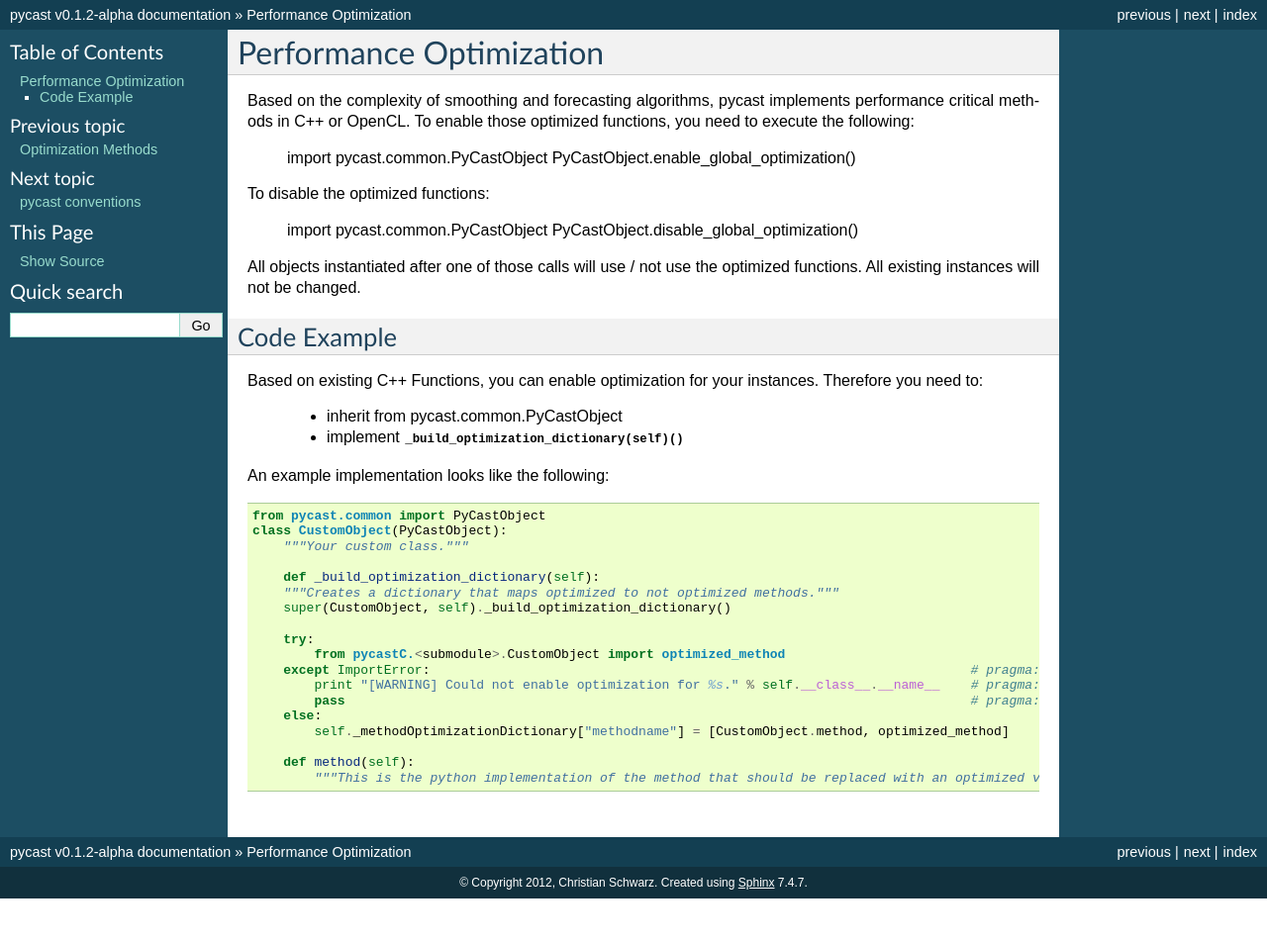
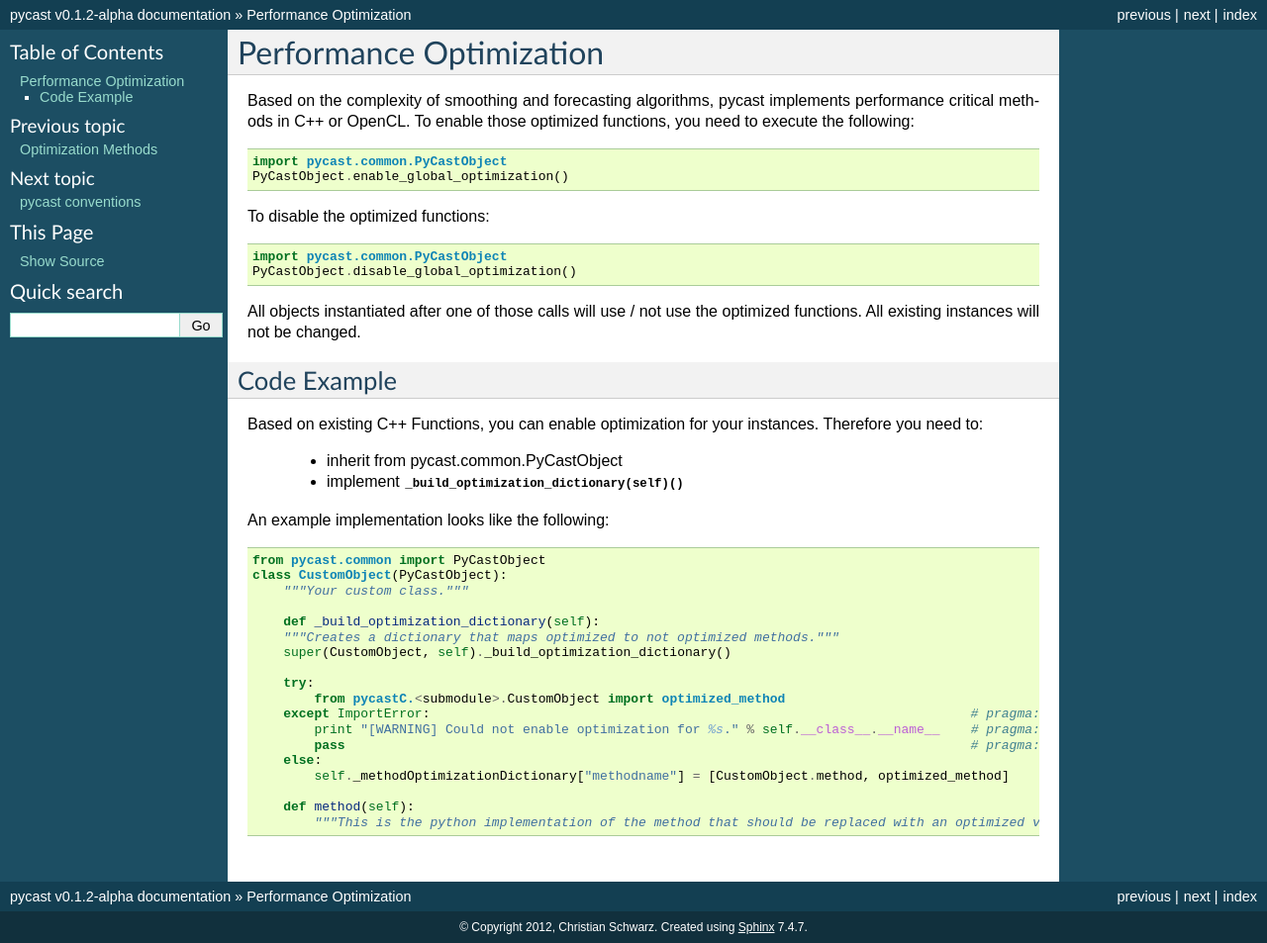
Before and after one commit to T-002/pycast, a Sphinx documentation site: the page built from docs/source/misc/pycast-performance-optimization.rst, in a window 1280 px wide. Shown: the whole page at 99% size. Built offline with Sphinx 7.4.7, drawn with Linux system fonts in a browser that asks for light colours; before the commit the page ends 908 px from its top, so only the background shows below that.

Commit message:
fixed documentation bug

```diff
--- a/docs/source/misc/pycast-performance-optimization.rst
+++ b/docs/source/misc/pycast-performance-optimization.rst
@@ -3,12 +3,12 @@
 Performance Optimization
 ========================
 Based on the complexity of smoothing and forecasting algorithms, pycast implements performance critical methods in C++ or OpenCL.
-To enable those optimized functions, you need to execute the following:
+To enable those optimized functions, you need to execute the following::
 
     import pycast.common.PyCastObject
     PyCastObject.enable_global_optimization()
 
-To disable the optimized functions:
+To disable the optimized functions::
 
     import pycast.common.PyCastObject
     PyCastObject.disable_global_optimization()
```
